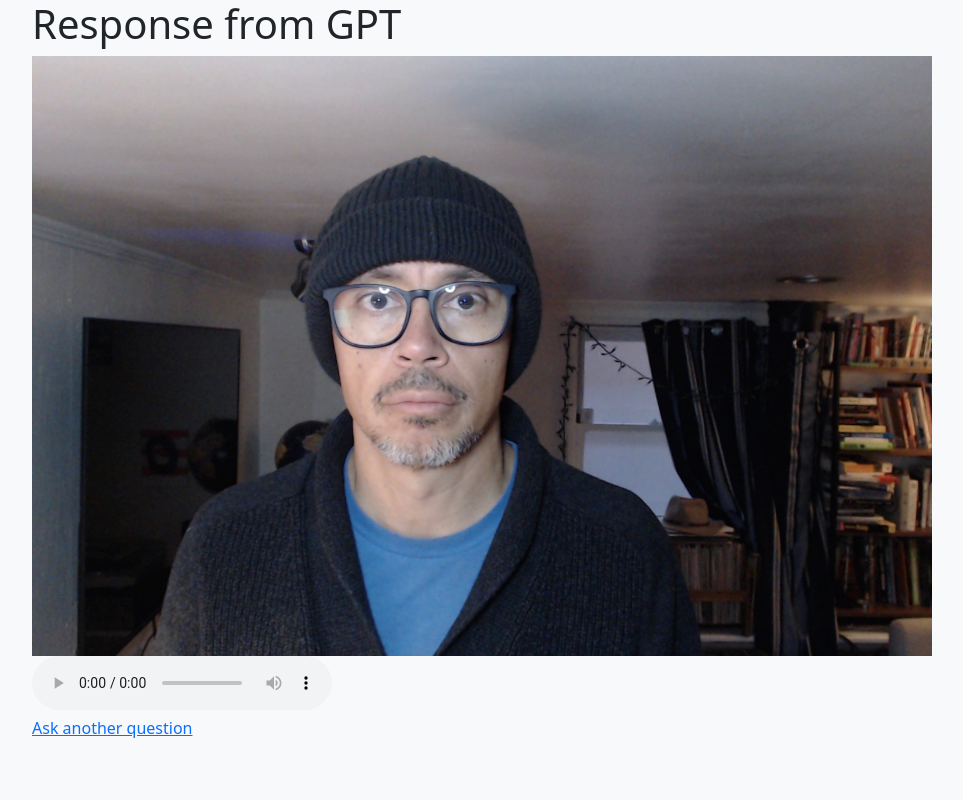
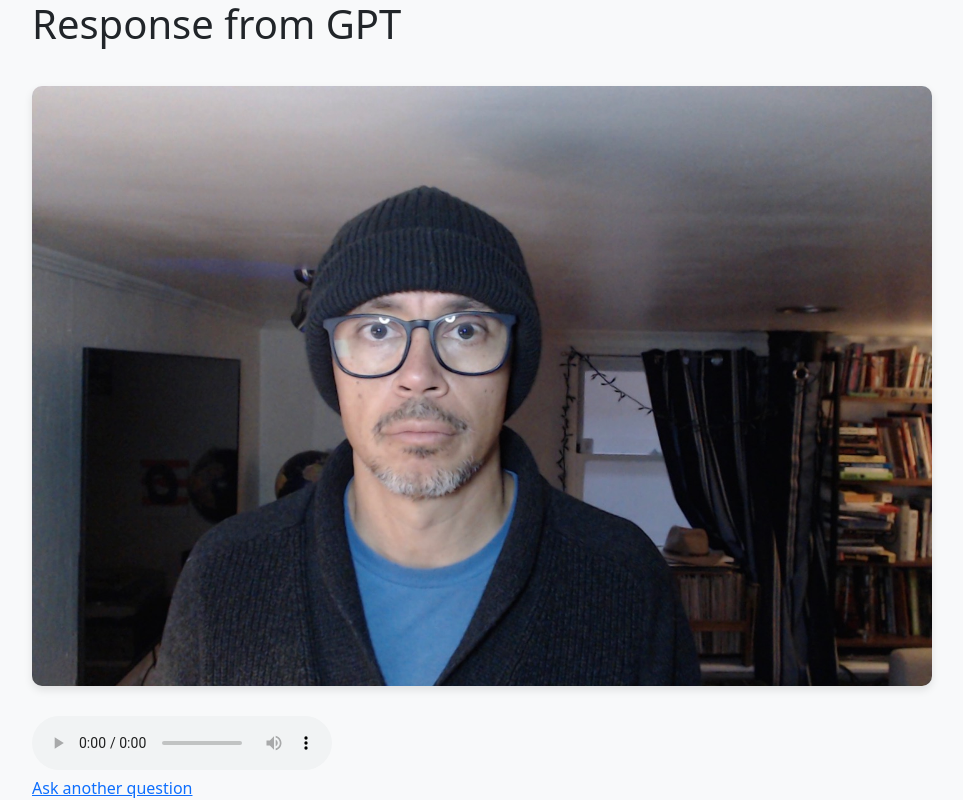
Before and after one commit to khalua/zoltar, a Flask app: template templates/response.html in a window 1280 px wide. Shown: the whole page, without its empty margins (50-1013 px from the left). Run offline with Flask 3, Linux system fonts and the light colour scheme; the template is opened without the code that fills it: most values are stand-ins (such as "Sample title", 1, 10 or a date in 2020); some libraries are stand-ins or nearby versions.

Commit message:
added some stylez... good enough for now

```diff
--- a/static/custom.css
+++ b/static/custom.css
@@ -7,3 +7,10 @@
     background-color: navy;
     color: white;
 }
+
+#dummy {
+    border-radius: 10px;        /* Rounded corners */
+    box-shadow: 0 4px 8px rgba(0, 0, 0, 0.1); /* Shadow effect */
+    margin-top: 30px;
+    margin-bottom: 30px;
+}
--- a/templates/index.html
+++ b/templates/index.html
@@ -5,7 +5,7 @@
 
 {% block content %}
 
-<h1>Chat with GPT</h1>
+<h1>Chat with TonyGPT</h1>
 
 <div class="mb-3">
     <form action="/submit" method="post">
@@ -13,6 +13,7 @@
         <div class="form-group">
             <input type="text" class="form-control" name="user_input" placeholder="Type your question" required>
         </div>
+        <br>
         <button type="submit" class="btn btn-primary">Submit</button>
     </form>
 </div>
```
